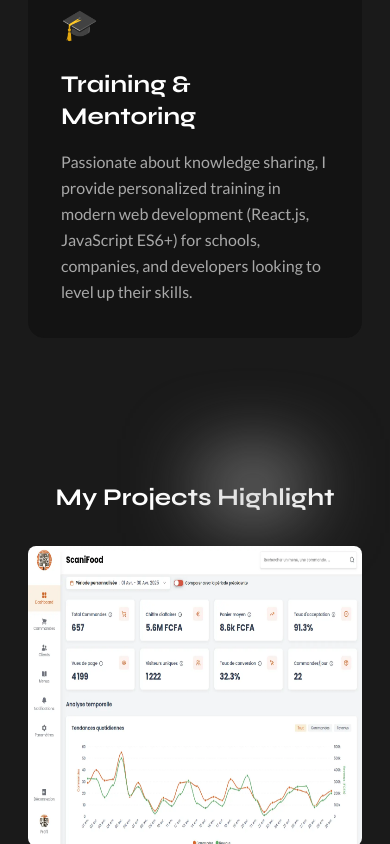
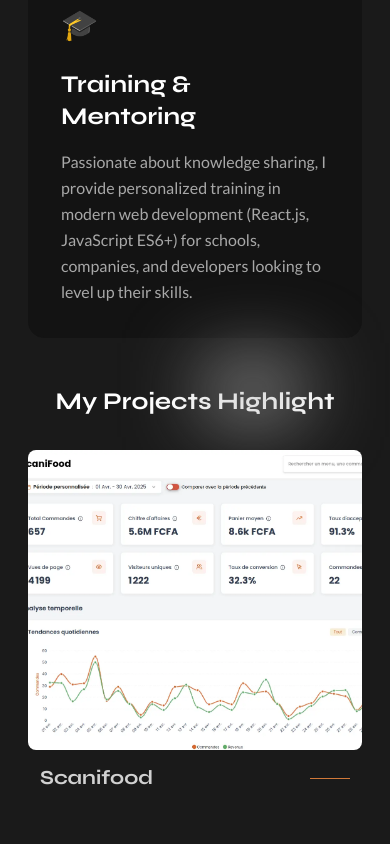
Before and after one commit to alphakahere/portofolio, a Next.js app: page /en in a window 390 px wide. Shown: the part 2270-3114 px from the top of the page. Built offline with nearby package versions, Linux system fonts and the light colour scheme.

Commit message:
Update Projects and Services components for improved layout; adjust margin and image styling for better responsiveness and visual consistency.

```diff
--- a/src/components/Projects.tsx
+++ b/src/components/Projects.tsx
@@ -13,7 +13,7 @@ const Projects = () => {
 	const t = useTranslations("project");
 
 	return (
-		<section className="mb-32" id="projects">
+		<section className="lg:mb-32" id="projects">
 			<div className="relative">
 				<SectionTitle title={t("title")} align="text-center" />
 				<div className="w-24 h-12 bg-grey  absolute left-2/3 -translate-x-1/2  -top-5 filter blur-2xl" />
@@ -28,7 +28,7 @@ const Projects = () => {
 									width={560}
 									height={500}
 									alt={`Image ${item.name}`}
-									className="rounded-lg h-[300px] w-full object-fill"
+									className="rounded-lg h-[300px] md:h-[350px] w-full object-cover md:object-fill"
 								/>
 								<div className="overlay text-white bg-dark3 p-5 absolute top-0 left-0 h-full rounded-lg hidden hover:scale-[1.01] overflow-hidden">
 									<div className="flex flex-col justify-between h-full">
--- a/src/components/Services.tsx
+++ b/src/components/Services.tsx
@@ -15,7 +15,7 @@ const Services = () => {
 	];
 
 	return (
-		<section className="mb-36 relative container mx-auto">
+		<section className="mb-12 lg:mb-32 relative container mx-auto">
 			<SectionTitle title={t("title")} />
 			<div className="grid grid-cols-1 lg:grid-cols-3 gap-8">
 				{data.service.list.map((_item, i) => (
```
